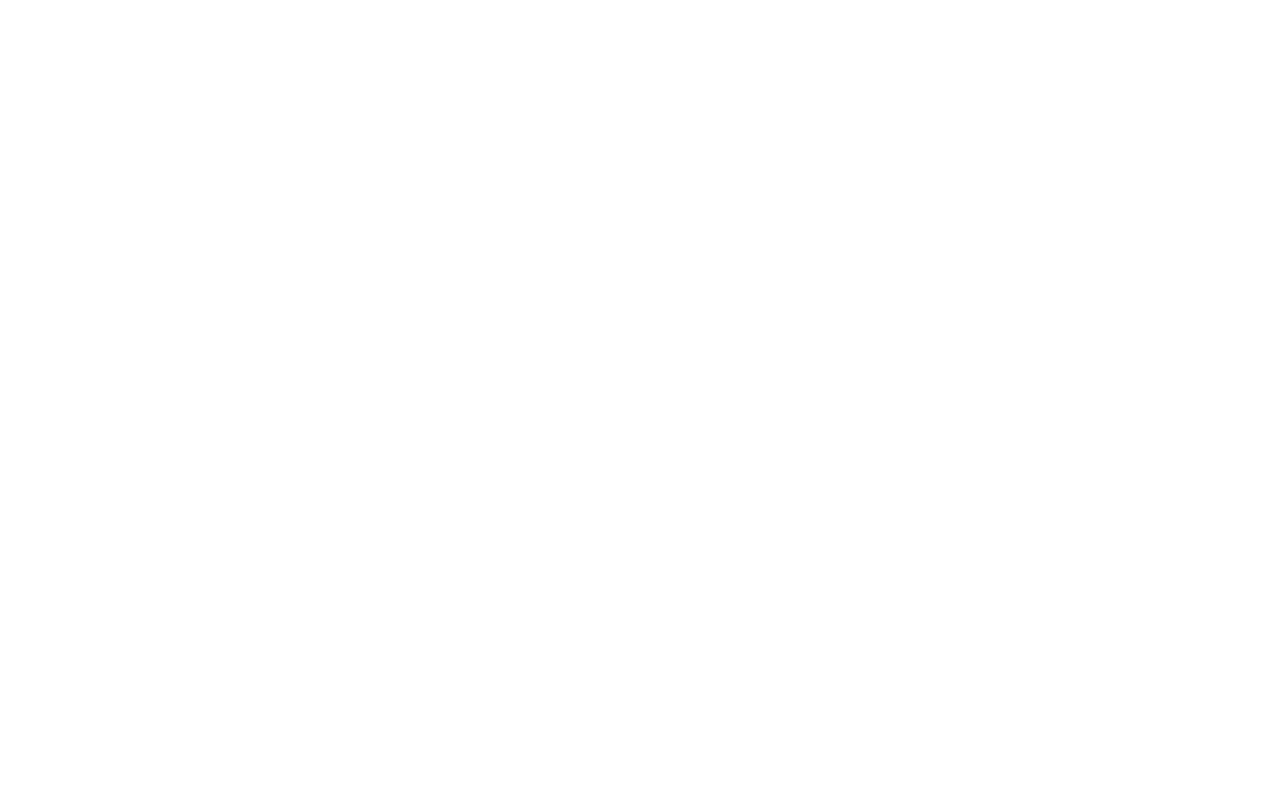
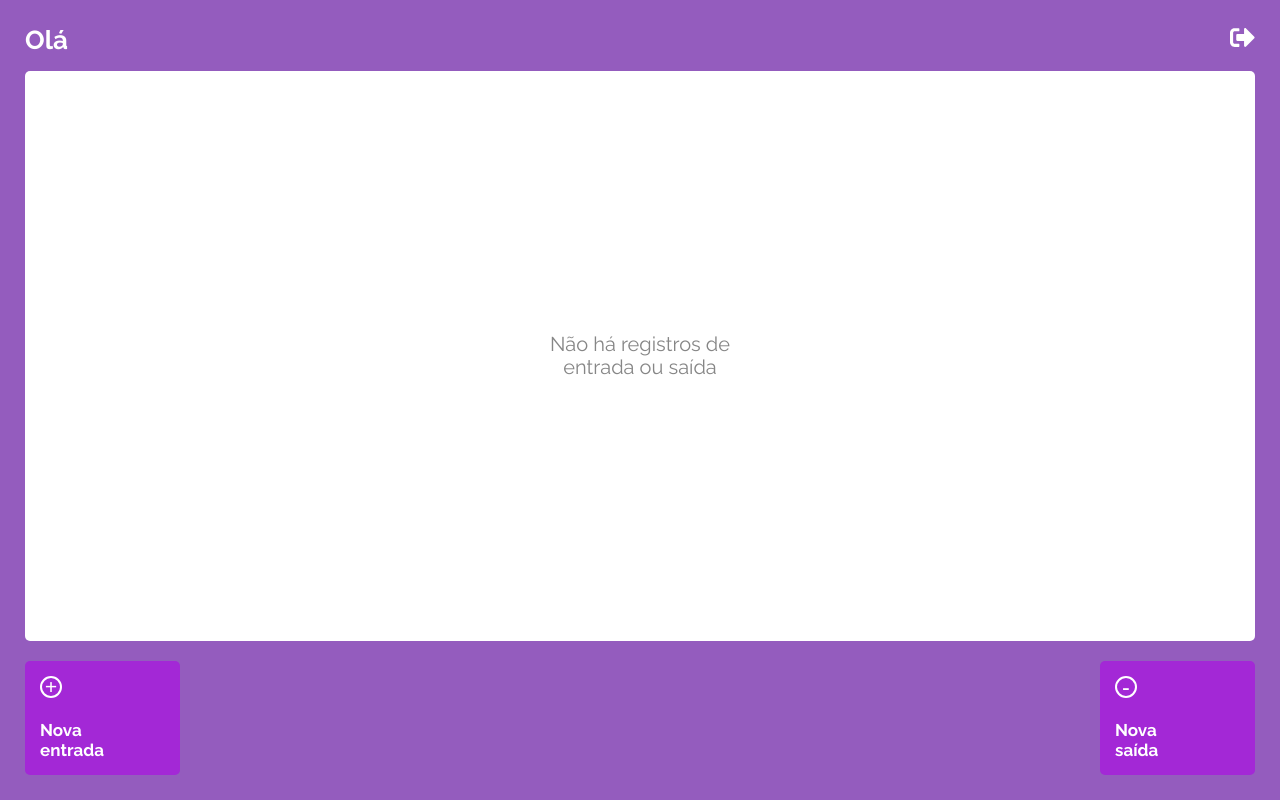
Before and after one commit to cassandra-mn/mywallet-front, a React (Create React App) app: page /transactions in a window 1280 px wide. Before the commit this address had no page. Built offline with nearby package versions, Linux system fonts and the light colour scheme; a web font is replaced by a local one.

Commit message:
layout no register

```diff
--- a/package.json
+++ b/package.json
@@ -6,6 +6,7 @@
     "axios": "^0.27.2",
     "react": "^17.0.2",
     "react-dom": "^17.0.2",
+    "react-icons": "^4.3.1",
     "react-router-dom": "^6.3.0",
     "react-scripts": "^4.0.3",
     "styled-components": "^5.3.5"
--- a/src/Componentes/App.js
+++ b/src/Componentes/App.js
@@ -2,6 +2,7 @@
 
 import SignIn from './SignIn';
 import SignUp from './SignUp';
+import Transactions from './Transactions';
 
 export default function App() {
     return (
@@ -9,6 +10,7 @@
             <Routes>
                 <Route path='/sign-in' element={<SignIn/>}/>
                 <Route path='/sign-up' element={<SignUp/>}/>
+                <Route path='/transactions' element={<Transactions/>}/>
             </Routes>
         </BrowserRouter>
     );
--- a/src/Componentes/SignIn.js
+++ b/src/Componentes/SignIn.js
@@ -14,7 +14,7 @@
         try {
             await axios.post('http://localhost:5000/sign-in', date);
             alert('Sucesso no login');
-            //navigate('/transactions');
+            navigate('/transactions');
         } catch(e) {
             alert(e.response.data);
         }
@@ -40,7 +40,6 @@
     flex-direction: column;
     justify-content: center;
     align-items: center;
-    background-color: #945CBE;
 `;
 
 const Logo = styled.h1`
@@ -61,7 +60,6 @@
     border: none;
     background: #FFFFFF;
     font-family: 'Raleway';
-    box-sizing: border-box;
 
     ::placeholder {
         font-size: 20px;
@@ -83,7 +81,6 @@
     color: #FFFFFF;
     background: #A328D6;
     font-family: 'Raleway';
-    box-sizing: border-box;
 
     :hover {
         cursor: pointer;
--- a/src/Componentes/SignUp.js
+++ b/src/Componentes/SignUp.js
@@ -45,7 +45,6 @@
     flex-direction: column;
     justify-content: center;
     align-items: center;
-    background-color: #945CBE;
 `;
 
 const Logo = styled.h1`
@@ -65,7 +64,6 @@
     border-radius: 5px;
     border: none;
     background: #FFFFFF;
-    box-sizing: border-box;
     font-family: 'Raleway';
 
     ::placeholder {
@@ -88,7 +86,6 @@
     color: #FFFFFF;
     background: #A328D6;
     font-family: 'Raleway';
-    box-sizing: border-box;
 
     :hover {
         cursor: pointer;
--- /dev/null
+++ b/src/Componentes/Transactions.js
@@ -0,0 +1,129 @@
+import {useNavigate} from 'react-router-dom';
+import {FaSignOutAlt} from 'react-icons/fa';
+import styled from 'styled-components';
+import axios from 'axios';
+
+export default function Transactions() {
+    return (
+        <Container>
+            <Nav>
+                <H1>Olá</H1>
+                <Exit><FaSignOutAlt/></Exit>
+            </Nav>
+
+            <Registers>
+                <Div><H2>Não há registros de entrada ou saída</H2></Div>
+            </Registers>
+
+            <Footer>
+                <Transaction>
+                    <Icon>+</Icon>
+                    <P>Nova entrada</P>
+                </Transaction>
+                <Transaction>
+                    <Icon>-</Icon>
+                    <P>Nova saída</P>
+                </Transaction>
+            </Footer>
+        </Container>
+    );
+}
+
+const Container = styled.div`
+    margin: 25px;
+    height: calc(100vh - 50px);
+`;
+
+const Nav = styled.div`
+    display: flex;
+    justify-content: space-between;
+`;
+
+const H1 = styled.h1`
+    font-weight: 700;
+    font-size: 26px;
+    line-height: 31px;
+    color: #FFFFFF;
+    font-family: 'Raleway';
+`;
+
+const Exit = styled.div`
+    font-size: 25px;
+    color: #FFFFFF;
+
+    :hover {
+        cursor: pointer;
+    }
+`;
+
+const Registers = styled.div`
+    min-width: 326px;
+    height: calc(100vh - 230px);
+    margin: 15px 0;
+    border-radius: 5px;
+    background: #FFFFFF;
+`;
+
+const Div = styled.div`
+    height: 100%;
+    display: flex;
+    align-items: center;
+    justify-content: center;
+`;
+
+const H2 = styled.h2`
+    width: 180px;
+    height: 46px;
+    font-size: 20px;
+    line-height: 23px;
+    text-align: center;
+    color: #868686;
+    font-family: 'Raleway';
+`;
+
+const Footer = styled.div`
+    left: 25px;
+    right: 25px;
+    bottom: 25px;
+    display: flex;
+    position: absolute;
+    justify-content: space-between;
+`;
+
+const Transaction = styled.div`
+    min-width: 155px;
+    min-height: 114px;
+    border-radius: 5px;
+    padding: 15px;
+    display: flex;
+    flex-direction: column;
+    justify-content: space-between;
+    background: #A328D6;
+
+    :hover {
+        cursor: pointer;
+    }
+`;
+
+const Icon = styled.div`
+    width: 22px;
+    height: 22px;
+    font-size: 22px;
+    font-weight: 700;
+    border-radius: 50px;
+    border: 2px #FFFFFF solid;
+    display: flex;
+    align-items: center;
+    justify-content: center;
+    color: #FFFFFF;
+`;
+
+const P = styled.div`
+    width: 64px;
+    height: 40px;
+    font-weight: 700;
+    font-size: 17px;
+    line-height: 20px;
+    color: #FFFFFF;
+    font-family: 'Raleway';
+`;
--- a/src/css/style.css
+++ b/src/css/style.css
@@ -2,5 +2,9 @@
 @import url('https://fonts.googleapis.com/css2?family=Raleway:wght@400;500;700&display=swap');
 
 * {
-    box-sizing: content-box;
+    box-sizing: border-box;
 }
+
+body {
+    background-color: #945CBE;
+}
```
Also changed, not shown: 1 other file (tests, documents, lock files or other folders).
